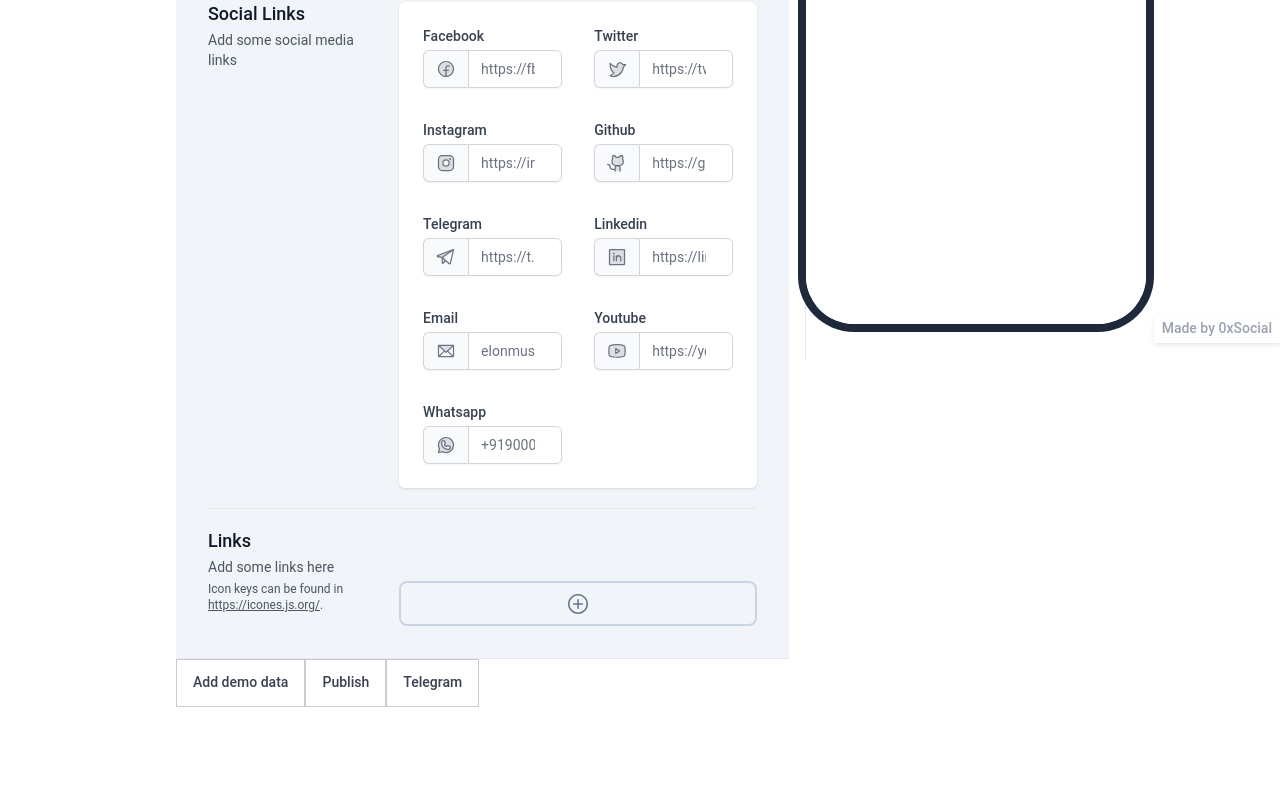
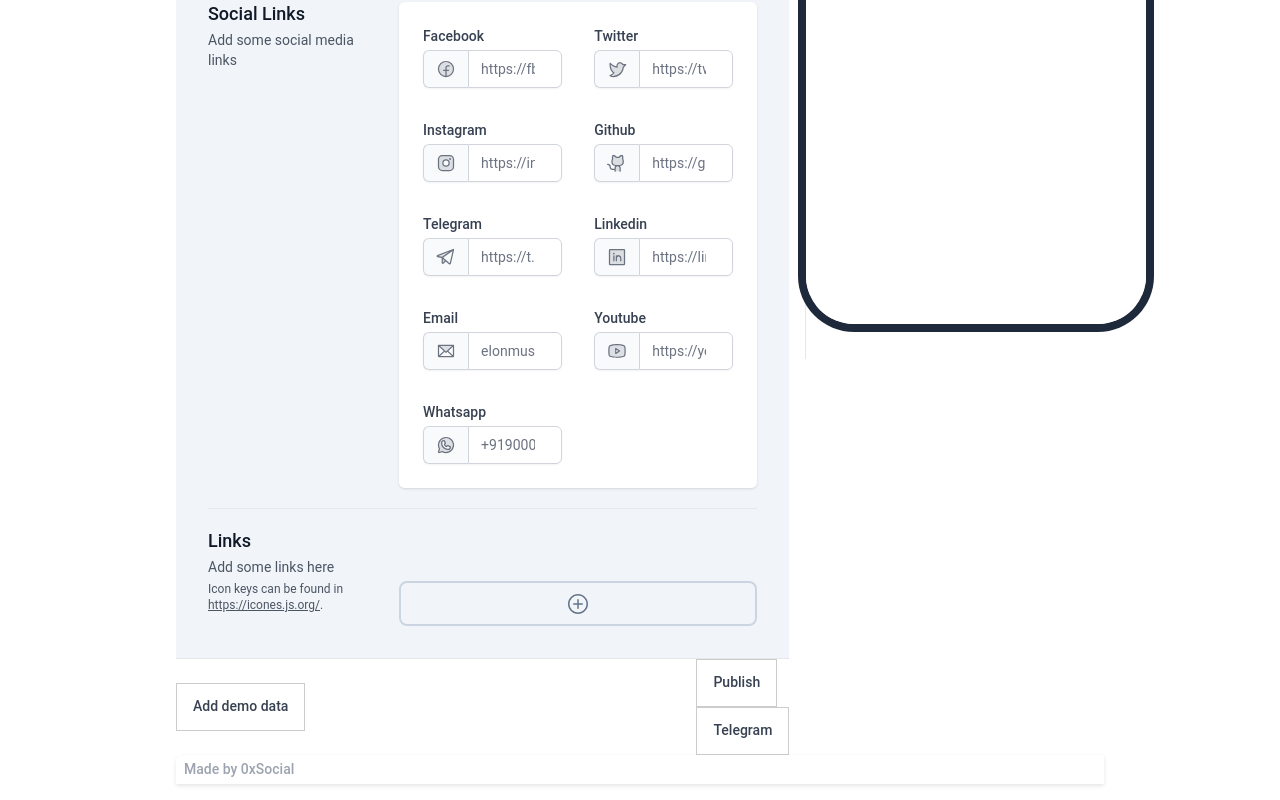
Before and after one commit to Cname84/onelink, a Nuxt app: page / in a window 1280 px wide. Shown: the part 457-1257 px from the top of the page. Before the commit the page ends 1180 px from the top, so only its background shows below. Built offline with nearby package versions, Linux system fonts and the light colour scheme.

Commit message:
Update index.vue

```diff
--- a/pages/index.vue
+++ b/pages/index.vue
@@ -26,14 +26,16 @@
           <app-form-hr />
           <app-form-links v-model="data.ls" />
         </div>
-        <div class="border-t bg-white flex items-center">
+        <div class="border-t bg-white flex items-center justify-between">
           <button
             @click="prefillDemoData"
             class="button"
           >
             Add demo data
           </button>
+          <div>
             <button
+              v-if="clipboardSupported"
               @click="publish"
               class="button"
             >
@@ -46,6 +48,7 @@
             >
               Telegram
             </a>
+          </div>
         </div>
       </div>
       <app-form-preview :data="data" />
@@ -124,11 +127,15 @@
   };
 };
 
+const clipboardSupported = "navigator" in window && "clipboard" in navigator;
+
 const publish = () => {
   const url = `${window.location.origin}/1?data=${encodeData(data.value)}`;
+  if (clipboardSupported) {
     navigator.clipboard.writeText(url).then(() => {
       alert("Link copied to clipboard");
     });
+  }
 };
 </script>
 
@@ -137,10 +144,14 @@
   margin: 0 auto;
   max-width: 960px;
   padding: 1rem;
+  min-height: 100vh;
+  display: flex;
+  flex-direction: column;
 }
 
 .grid {
   gap: 1rem;
+  flex-grow: 1;
 }
 
 .button {
@@ -158,9 +169,7 @@
 }
 
 .attribution {
-  position: absolute;
-  bottom: 0;
-  right: 0;
+  margin-top: auto;
   background-color: #fff;
   border-radius: 0.375rem 0 0 0;
   box-shadow: 0 2px 4px rgba(0, 0, 0, 0.1);
```
Lines whose indentation alone changed are shown as unchanged.
